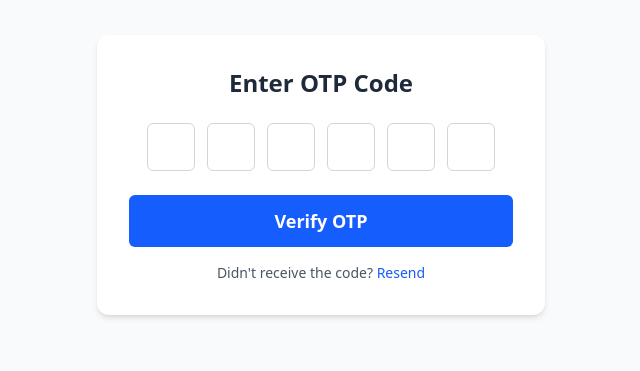
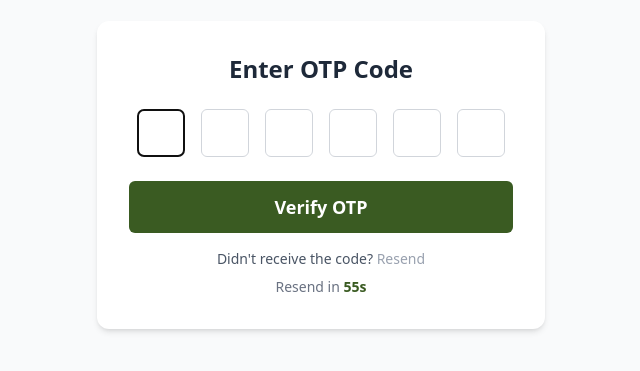
Before and after one commit to Zy4-Ha8/frontend-ecomerce, a React app: page /otp-verify/1 in a window 1280 px wide. Shown: the part 225-596 px from the top of the page, without its empty margins (319-959 px from the left). Built offline with nearby package versions, Linux system fonts and the light colour scheme; the HTML template or start-up script is replaced by a standard one.

Commit message:
update otp verification

```diff
--- a/package.json
+++ b/package.json
@@ -15,6 +15,7 @@
     "axios": "^1.13.0",
     "react": "^19.1.1",
     "react-dom": "^19.1.1",
+    "react-otp-input": "^3.1.1",
     "react-redux": "^9.2.0",
     "react-router-dom": "^7.9.4",
     "tailwindcss": "^4.1.16",
--- a/src/pages/Auth/OTPVerification.jsx
+++ b/src/pages/Auth/OTPVerification.jsx
@@ -1,38 +1,44 @@
-import React, { useState } from "react";
+import React, { useState, useEffect } from "react";
 import { useDispatch } from "react-redux";
 import { useNavigate, useParams } from "react-router-dom";
-import { OTPVerify } from "../../features/auth/auth";
+import OtpInput from "react-otp-input";
+import { OTPVerify, OTPSending } from "../../features/auth/auth";
 
 function OTPVerification() {
-  const [otp, setOtp] = useState(["", "", "", "", "", ""]);
+  const [otp, setOtp] = useState("");
+  const [timer, setTimer] = useState(60);
   const dispatch = useDispatch();
   const navigate = useNavigate();
+  const [error, setError] = useState();
   const id = +useParams().id;
-  const handleChange = (value, index) => {
-    if (/^\d?$/.test(value)) {
-      const updatedOtp = [...otp];
-      updatedOtp[index] = value;
-      setOtp(updatedOtp);
 
-      // Auto-focus next input
-      if (value && index < 5) {
-        document.getElementById(`otp-${index + 1}`).focus();
+  // Timer countdown
+  useEffect(() => {
+    if (timer > 0) {
+      const interval = setInterval(() => setTimer((prev) => prev - 1), 1000);
+      return () => clearInterval(interval);
     }
-    }
+  }, [timer]);
+
+  const reSendOtp = async () => {
+    if (timer > 0) return;
+    await dispatch(OTPSending({ id: id })).unwrap();
+
+    setTimer(60);
+    setOtp("");
+    setError(null);
   };
 
   const handleSubmit = async (e) => {
     e.preventDefault();
-    const code = otp.join("");
-    if (code.length === 6) {
+    if (otp.length === 6) {
       try {
-        const status = await dispatch(OTPVerify({ id, code })).unwrap().status;
-        if (status === 201) {
+        const result = await dispatch(OTPVerify({ id, code: otp })).unwrap();
+        if (result.status === 201) {
           navigate("/");
         }
-        console.log(status);
       } catch (err) {
-        console.log(err);
+        setError(err.message);
       }
     }
   };
@@ -46,35 +52,62 @@ function OTPVerification() {
         <h2 className="text-2xl font-bold mb-6 text-center text-gray-800">
           Enter OTP Code
         </h2>
-        <div className="flex justify-center gap-3 mb-6">
-          {otp.map((digit, index) => (
-            <input
-              key={index}
-              id={`otp-${index}`}
-              type="text"
-              maxLength="1"
-              value={digit}
-              onChange={(e) => handleChange(e.target.value, index)}
-              className="w-12 h-12 text-center text-xl border border-gray-300 rounded-md focus:outline-none focus:ring-2 focus:ring-blue-500"
+
+        {/* Simple OTP Input */}
+        <div className="mb-6 flex justify-center">
+          <OtpInput
+            value={otp}
+            onChange={setOtp}
+            numInputs={6}
+            renderInput={(props) => <input {...props} />}
+            inputStyle={{
+              width: "3rem",
+              height: "3rem",
+              margin: "0 0.5rem",
+              fontSize: "1.25rem",
+              borderRadius: "0.375rem",
+              border: "1px solid #d1d5db",
+              textAlign: "center",
+            }}
+            containerStyle="justify-center"
+            shouldAutoFocus
           />
-          ))}
         </div>
+
         <button
           type="submit"
-          className="w-full bg-blue-600 hover:bg-blue-700 text-white py-3 rounded-md text-lg font-semibold"
+          className="w-full bg-[#3a5b22] hover:bg-[#3a5b22]/90 text-white py-3 rounded-md text-lg font-semibold"
         >
           Verify OTP
         </button>
-        <p className="mt-4 text-center text-sm text-gray-600">
+
+        <div className="mt-4 text-center text-sm text-gray-600">
+          <p>
             Didn't receive the code?{" "}
             <button
               type="button"
-            className="text-blue-600 hover:underline font-medium"
-            onClick={() => console.log("Resend OTP")}
+              onClick={reSendOtp}
+              disabled={timer > 0}
+              className={
+                timer > 0
+                  ? "text-gray-400 cursor-not-allowed"
+                  : "text-[#3a5b22] hover:underline cursor-pointer"
+              }
             >
               Resend
             </button>
           </p>
+          {timer > 0 && (
+            <p className="mt-2 text-gray-500">
+              Resend in{" "}
+              <span className="font-semibold text-[#3a5b22]">{timer}s</span>
+            </p>
+          )}
+        </div>
+
+        {error && (
+          <p className="mt-4 text-center text-sm text-red-800">{error}</p>
+        )}
       </form>
     </div>
   );
```
Also changed, not shown: 1 other file (tests, documents, lock files or other folders). Lines whose indentation alone changed are shown as unchanged.
